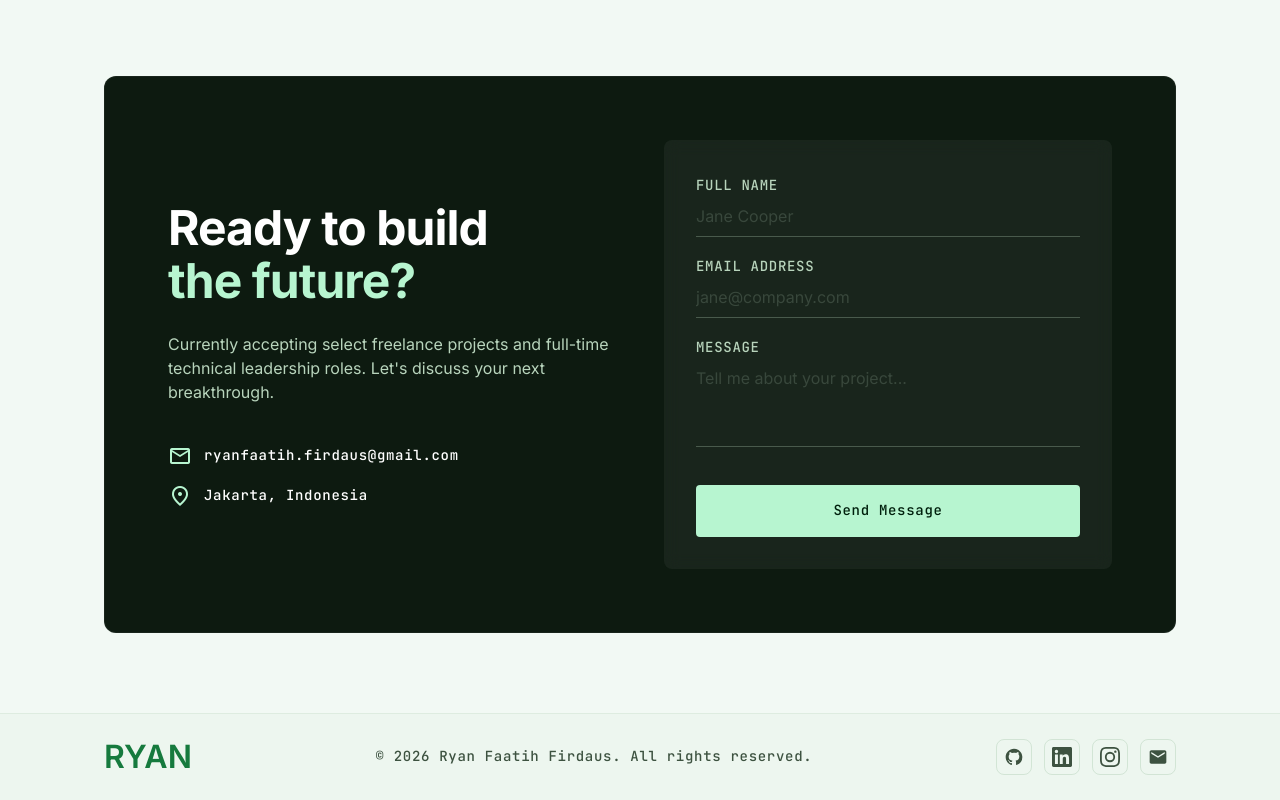
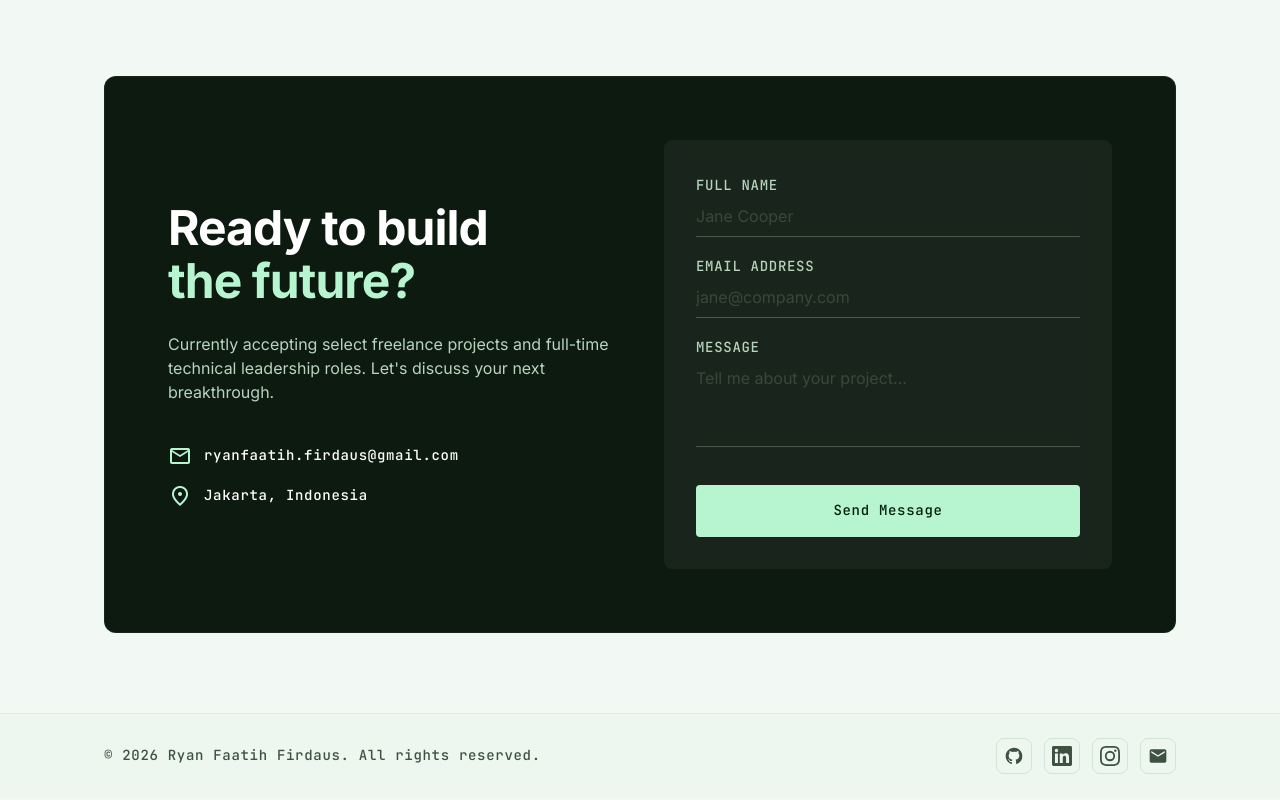
Before and after one commit to ryanffirdaus/portfolio-website, a Next.js app: page / in a window 1280 px wide. Shown: the part 2790-3590 px from the top of the page. Built offline with nearby package versions, Linux system fonts and the light colour scheme.

Commit message:
refactor: remove brand name from Footer component

```diff
--- a/src/components/layout/Footer.tsx
+++ b/src/components/layout/Footer.tsx
@@ -6,11 +6,6 @@ export default function Footer() {
   return (
     <footer className="bg-surface-container-low border-t border-outline-variant/30">
       <div className="flex flex-col md:flex-row justify-between items-center px-margin-mobile md:px-gutter max-w-container-max mx-auto min-h-[80px] gap-4 py-6">
-        {/* Brand */}
-        <div className="font-headline-lg text-headline-lg font-bold text-primary hover:opacity-80 transition-opacity cursor-pointer">
-          RYAN
-        </div>
-
         {/* Copyright */}
         <p className="font-label-md text-label-md text-on-surface-variant text-center">
           {personal.copyright}
```
